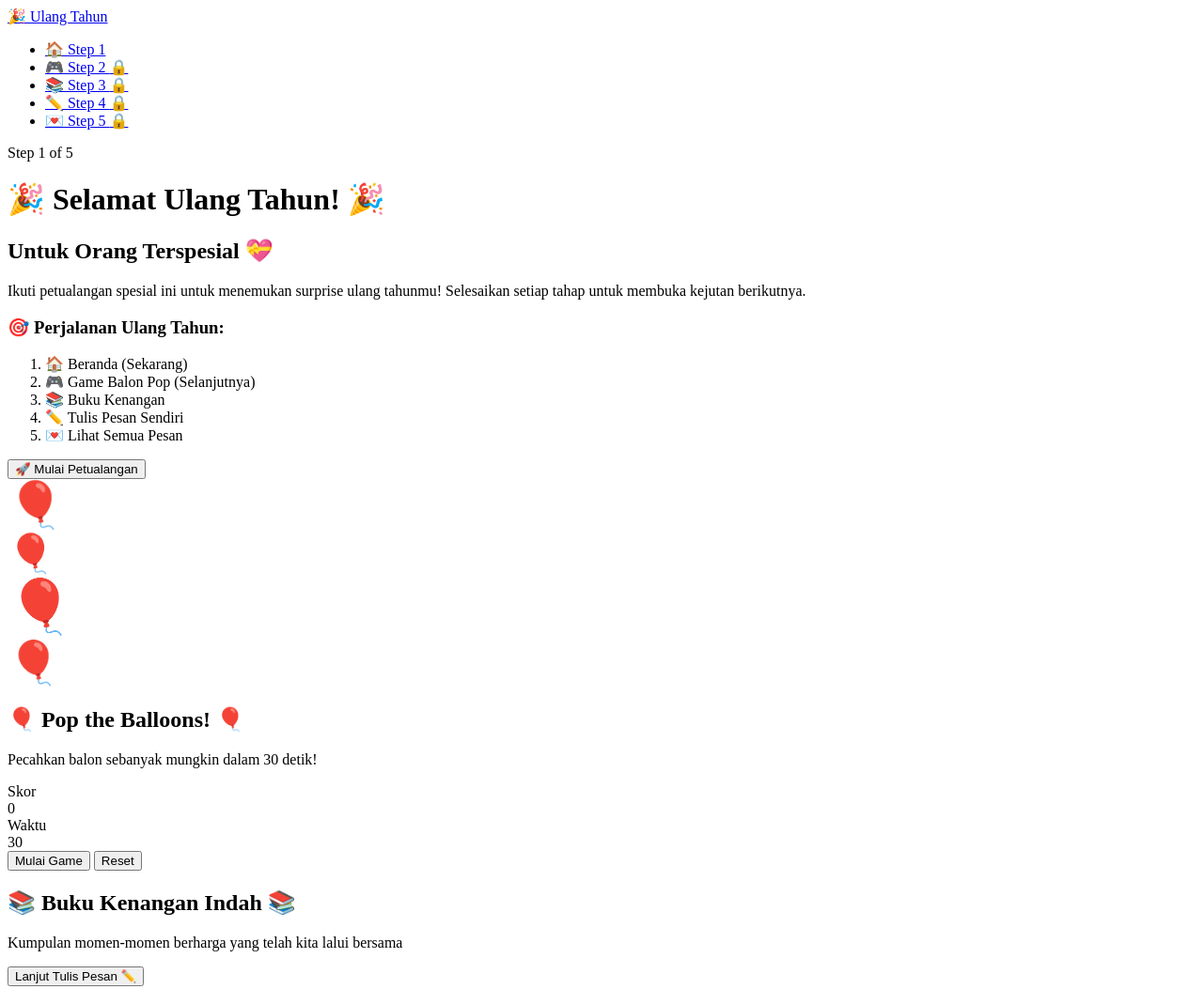
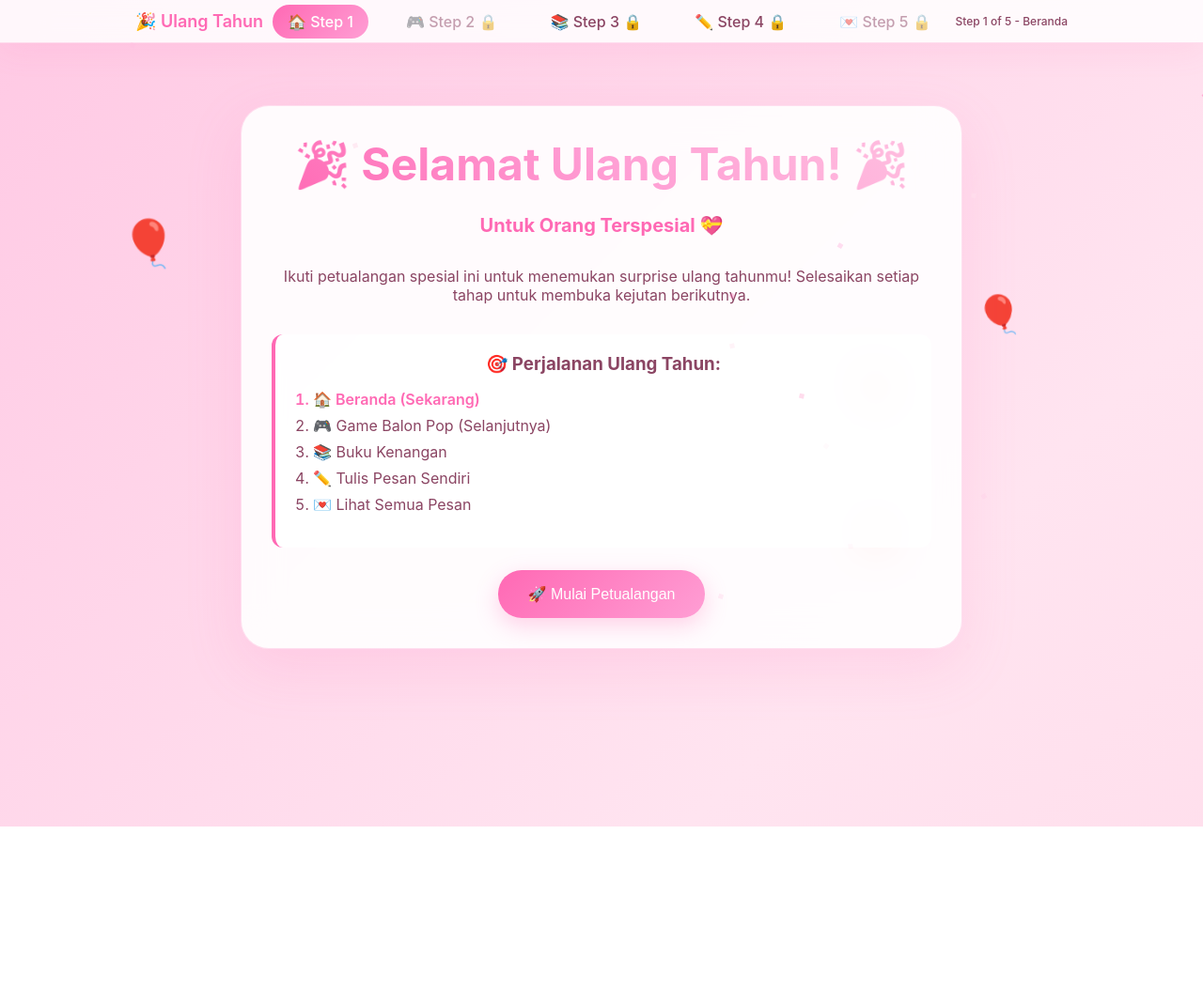
Before and after one commit to sand13i705-ctrl/ferdi, a plain HTML site: page index.html in a window 1280 px wide. Shown: the top 1053 px of the page at 94% size. After the commit the page ends 880 px from the top, so only its background shows below. Drawn offline with Linux system fonts and the light colour scheme.

Commit message:
Update index.html

```diff
--- a/index.html
+++ b/index.html
@@ -4,7 +4,7 @@
     <meta charset="UTF-8">
     <meta name="viewport" content="width=device-width, initial-scale=1.0">
     <title>Selamat Ulang Tahun! 🎉</title>
-
+    <link href="style.css" rel="stylesheet" type="text/css">
 </head>
 <body>
     <!-- Navigation -->
@@ -195,6 +195,7 @@
         </div>
     </div>
 
+ <script src="script.js"></script>
+</body>
 
-</body>
 </html>
```
